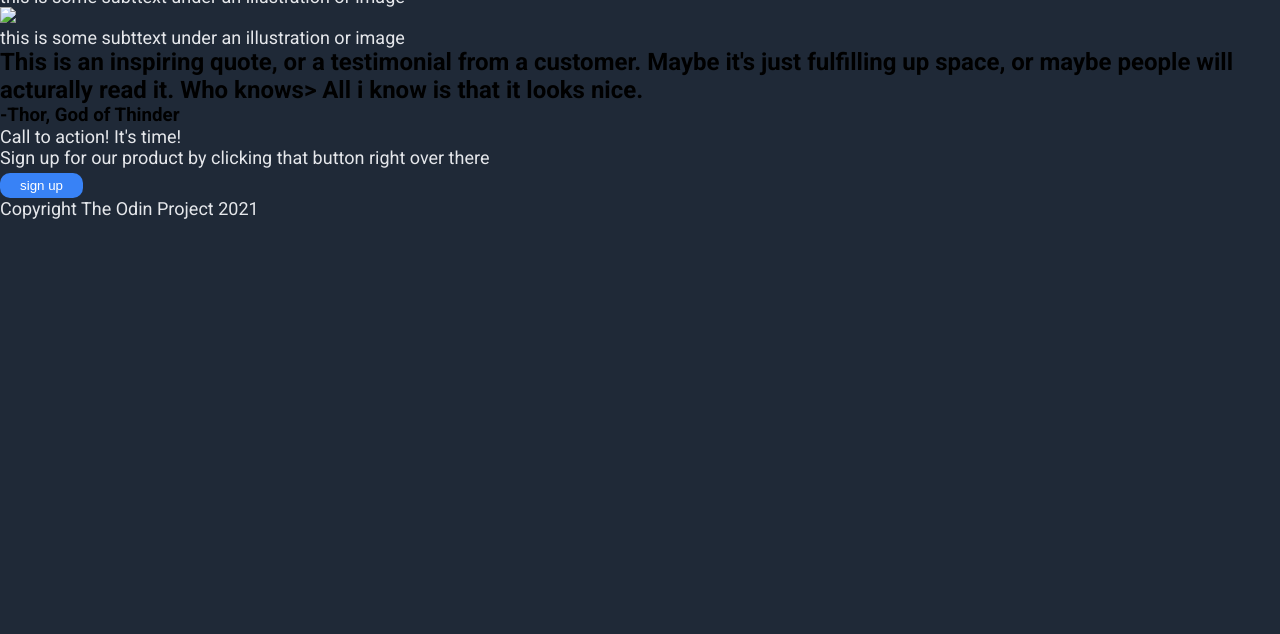
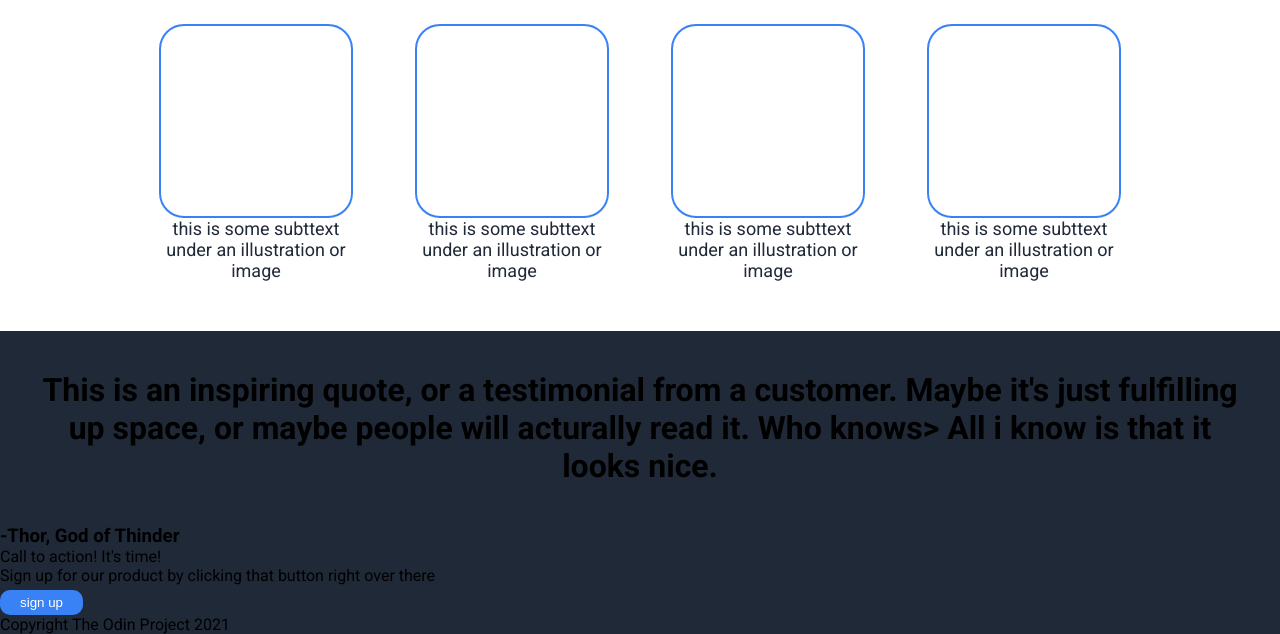
Before and after one commit to MiracleChatman/odin_landing, a plain HTML site: page index.html in a window 1280 px wide. Shown: the part 664-1298 px from the top of the page. Before the commit the page ends 883 px from the top, so only its background shows below. Drawn offline with Linux system fonts and the light colour scheme.

Commit message:
styled random info secction

```diff
--- a/index.html
+++ b/index.html
@@ -37,23 +37,23 @@
     </div>
     </div>
 
-    <div class="secton-2">
+    <div class="section-2">
       <h2>some random information.</h2>
       <div class="cards">
         <div class="card">
-          <img src="img.png" />
+        <p id="rcorners2"></p>
           <p>this is some subttext under an illustration or image</p>
         </div>
         <div class="card">
-          <img src="img.png" />
+            <p id="rcorners2"></p>
           <p>this is some subttext under an illustration or image</p>
         </div>
         <div class="card">
-          <img src="img.png" />
+          <p id="rcorners2"></p>
           <p>this is some subttext under an illustration or image</p>
         </div>
         <div class="card">
-          <img src="img.png" />
+            <p id="rcorners2"></p>
           <p>this is some subttext under an illustration or image</p>
         </div>
       </div>
--- a/style.css
+++ b/style.css
@@ -12,6 +12,7 @@ body{
     justify-content: center;
     width: 80%;
     margin: 0 auto;
+    padding-bottom: 50px;
 
 }
 .header {
@@ -30,7 +31,7 @@ ul {
     display: flex;
     gap: 15px;
 }
-li, p {
+li {
     color: #E5E7EB;
     font-size: 18px;
 }
@@ -55,6 +56,8 @@ h1{
 .subheading {
     width: 75%;
     text-wrap: wrap;
+    color: #E5E7EB;
+    font-size: 18px;
 }
 button {
     padding: 5px 20px;
@@ -64,3 +67,39 @@ button {
     border: none;
     margin-top: 5px;
 }
+
+.section-2 {
+    background-color: white;
+    color: #1F2937;
+}
+
+h2 {
+    font-size: 32px;
+    font-weight: extra-bold;
+    text-align: center;
+    padding: 40px;
+}
+
+#rcorners2 {
+    border-radius: 25px;
+    border: 2px solid #3882F6;
+    padding: 20px;
+    width: 150px;
+    height: 150px;
+  }
+
+  .cards {
+    display: flex;
+    width: 80%;
+    margin: 0 auto;
+  }
+  .card{
+    display: flex;
+    flex-direction: column;
+    align-items: center;
+    text-align: center;
+    padding-bottom: 50px;
+    font-size: 18px;
+    width: 200px;
+    margin: 0 auto;
+  }
```
